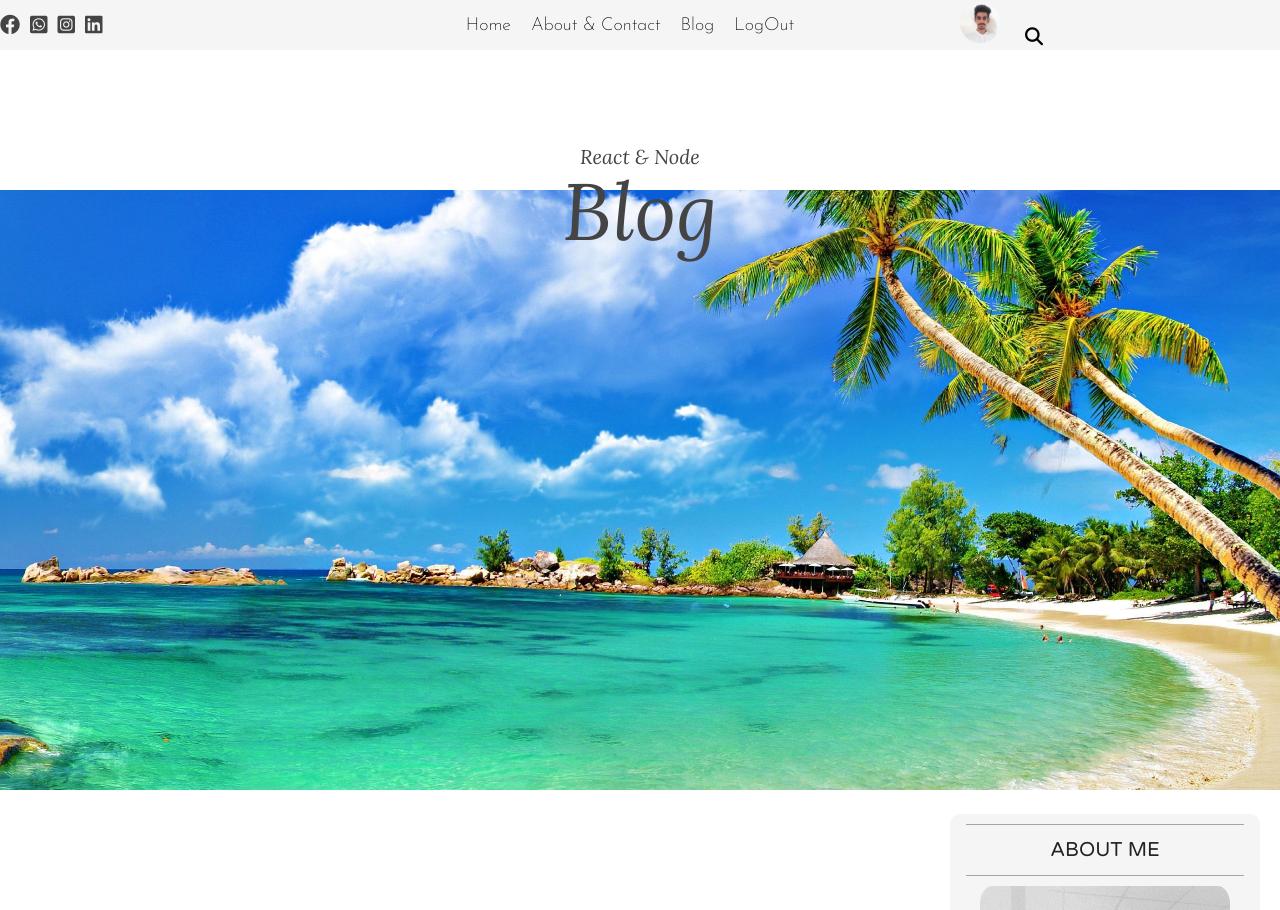
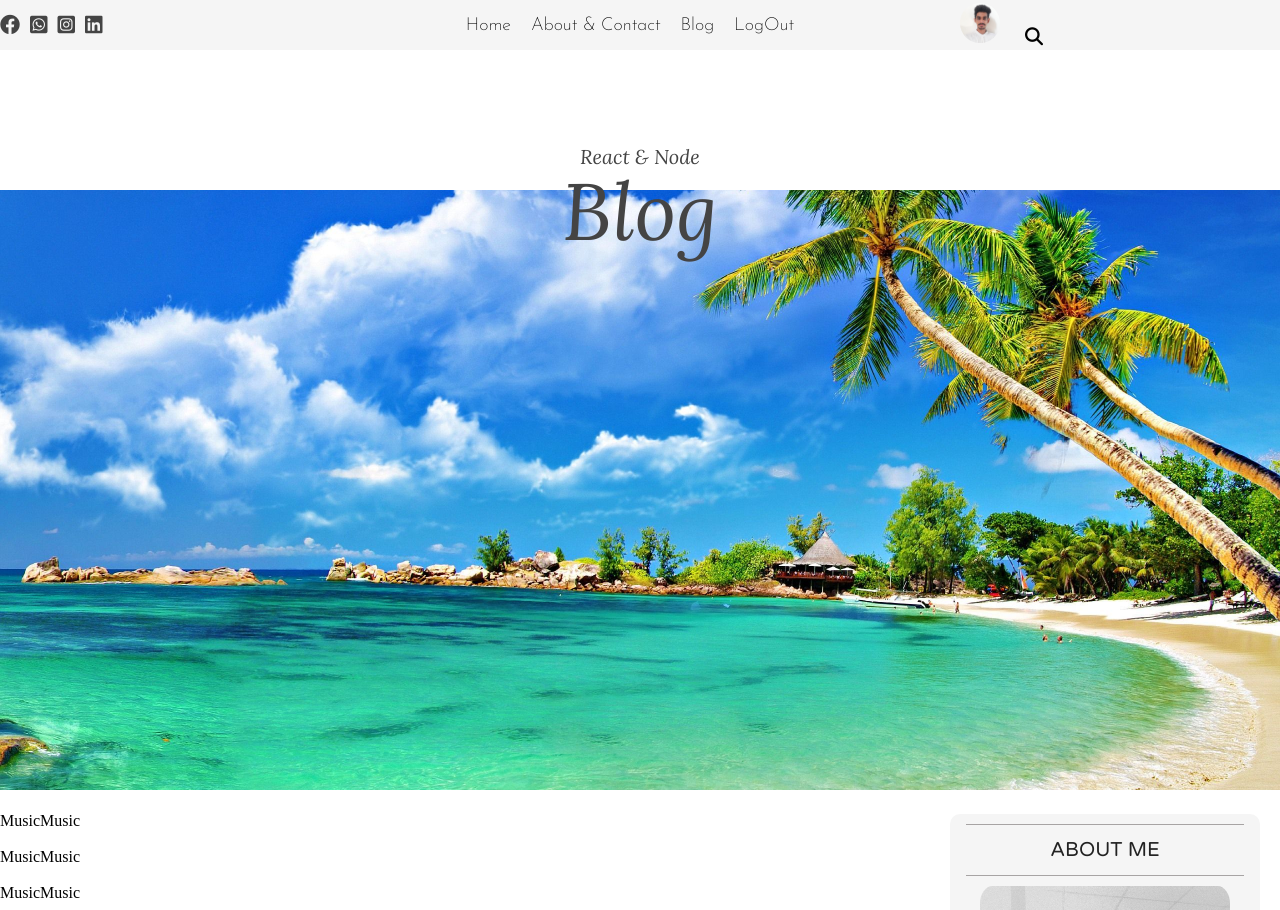
Before and after one commit to Pasindu-N-01/Blog, a React (Create React App) app in the folder blog/: page / in a window 1280 px wide. Shown: the top 910 px of the page. Built offline with nearby package versions, Linux system fonts and the light colour scheme.

Commit message:
morning update started

```diff
--- a/blog/src/post/Post.jsx
+++ b/blog/src/post/Post.jsx
@@ -7,6 +7,13 @@ export default function () {
 
         <img src="" alt="" />
 
+        <div className="postInfor">
+          <div className="postCategory">
+            <span className="postCat">Music</span>
+            <span className="postCat">Music</span>
+          </div>
+        </div>
+
     </div>
   )
 }
```
